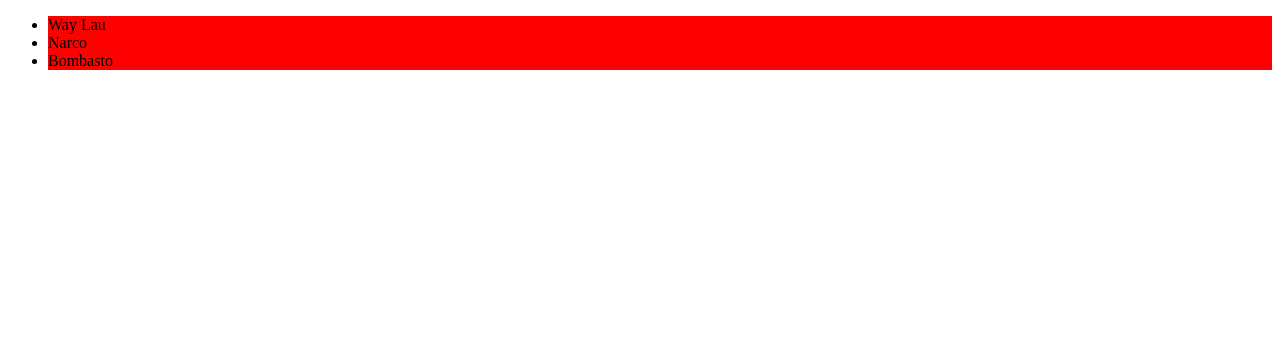
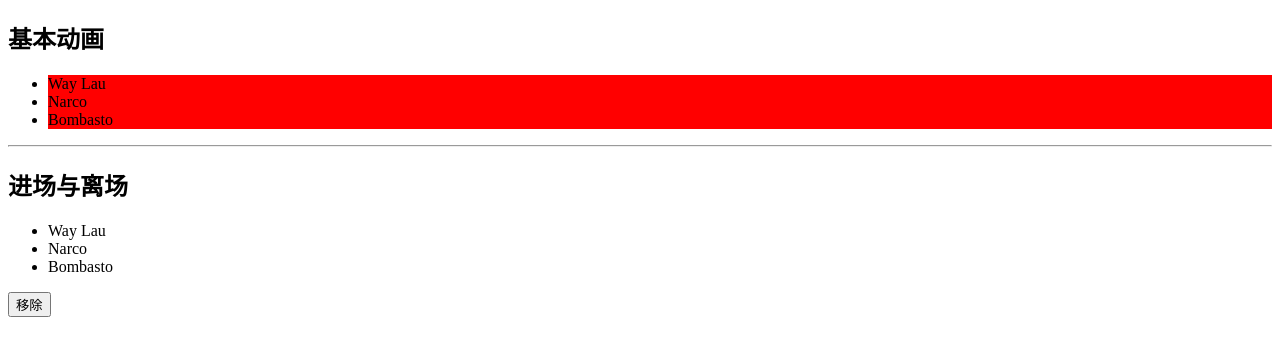
Before and after one commit to xiaote0225/AngularPracticeDemo, an Angular app in the folder chapter009/animations/: page / in a window 1280 px wide. Shown: the top 356 px of the page. Built offline with nearby package versions, Linux system fonts and the light colour scheme.

Commit message:
feat:进场与离场demo;

```diff
--- a/chapter009/animations/src/app/app.component.html
+++ b/chapter009/animations/src/app/app.component.html
@@ -1 +1,6 @@
+<h2>基本动画</h2>
 <app-user-list-basic [users]="users"></app-user-list-basic>
+<hr>
+<h2>进场与离场</h2>
+<app-user-list-enter-leave [users]="users"></app-user-list-enter-leave>
+<button [disabled]="!userService.canRemove()" (click)="userService.remove()">移除</button>
--- a/chapter009/animations/src/app/app.component.ts
+++ b/chapter009/animations/src/app/app.component.ts
@@ -10,7 +10,7 @@
 export class AppComponent {
   title = 'animations';
   users:User[];
-  constructor(private userService:UserService){
+  constructor(public userService:UserService){
     this.users = userService.getAllUsers();
   }
 }
--- a/chapter009/animations/src/app/app.module.ts
+++ b/chapter009/animations/src/app/app.module.ts
@@ -6,11 +6,13 @@
 import { AppComponent } from './app.component';
 import { UserListBasicComponent } from './user-list-basic/user-list-basic.component';
 import { UserService } from './user.service';
+import { UserListEnterLeaveComponent } from './user-list-enter-leave/user-list-enter-leave.component';
 
 @NgModule({
   declarations: [
     AppComponent,
-    UserListBasicComponent
+    UserListBasicComponent,
+    UserListEnterLeaveComponent
   ],
   imports: [
     BrowserModule,
--- /dev/null
+++ b/chapter009/animations/src/app/user-list-enter-leave/user-list-enter-leave.component.html
@@ -0,0 +1,5 @@
+<ul>
+  <li *ngFor="let user of users" [@flyInOut]="'in'">
+    {{user.name}}
+  </li>
+</ul>
--- /dev/null
+++ b/chapter009/animations/src/app/user-list-enter-leave/user-list-enter-leave.component.ts
@@ -0,0 +1,31 @@
+import { state, style, trigger, transition, animate } from '@angular/animations';
+import { Component, Input, OnInit } from '@angular/core';
+import { User } from '../user.service';
+
+@Component({
+  selector: 'app-user-list-enter-leave',
+  templateUrl: './user-list-enter-leave.component.html',
+  styleUrls: ['./user-list-enter-leave.component.scss'],
+  animations:[
+    trigger('flyInOut',[
+      state('in',style({transform:'translateX(0)'})),
+      transition('void => *',[
+        style({transform:'translateX(-100%)'}),
+        animate(1000)
+      ]),
+      transition('* => void',[
+        animate(1000,style({transform:'translateX(100%)'}))
+      ])
+    ])
+  ]
+})
+export class UserListEnterLeaveComponent implements OnInit {
+  @Input()
+  users:User[];
+
+  constructor() { }
+
+  ngOnInit(): void {
+  }
+
+}
--- a/chapter009/animations/src/app/user.service.ts
+++ b/chapter009/animations/src/app/user.service.ts
@@ -22,4 +22,31 @@
     this.users = ALL_USERS;
     return this.users;
   }
+
+  canAdd(){
+    return this.users.length < ALL_USERS.length;
+  }
+
+  canRemove(){
+    return this.users.length > 0;
+  }
+
+  addActive(active = true){
+    let user = ALL_USERS[this.users.length];
+    user.state = active ? 'active' : 'inactive';
+    this.users.push(user);
+  }
+
+  addInactive(){
+    this.addActive(false);
+  }
+
+  remove(){
+    this.users.length -= 1;
+  }
+
+  removeAllUsers(){
+    this.users = [];
+  }
+
 }
```
Also changed, not shown: chapter009/animations/src/app/user-list-enter-leave/user-list-enter-leave.component.scss (added), 1 other file (tests, documents, lock files or other folders).
